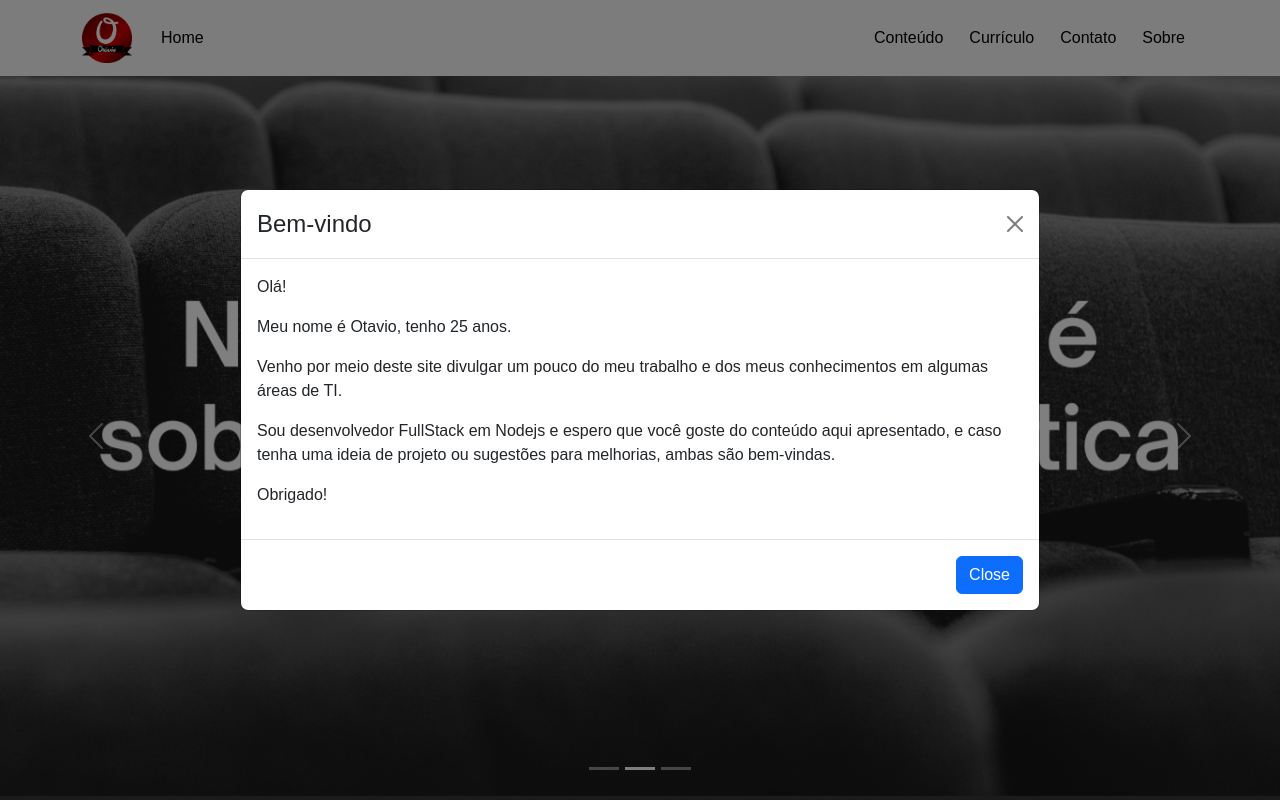
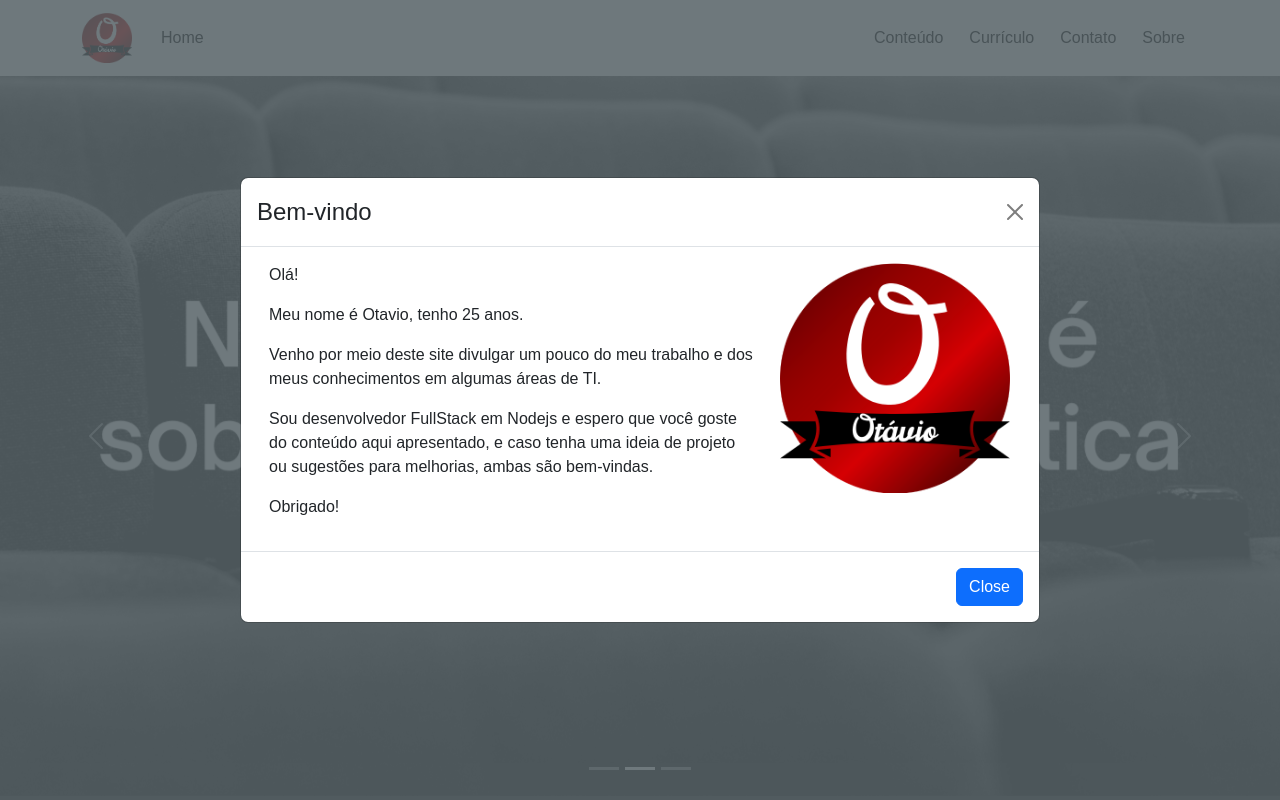
Before and after one commit to otavio25/my-blog, a React (Create React App) app in the folder src/frontend/: page / in a window 1280 px wide. Both pictures are taken after a click on the button "Sobre". Shown: the top 800 px of the page. Built offline with nearby package versions, Linux system fonts and the light colour scheme; no server answers.

Commit message:
alterando estilização do modal

```diff
--- a/src/frontend/src/components/layouts/Header.js
+++ b/src/frontend/src/components/layouts/Header.js
@@ -1,6 +1,7 @@
 import React, {useState} from 'react';
-import { Container, Navbar, Nav, Button, Modal } from 'react-bootstrap';
+import { Container, Navbar, Nav, Button, Modal, Row, Col, Image } from 'react-bootstrap';
 import Logo from '../img/logo.png'
+import './styles.css'
 
 function Header(){
     const [show, setShow] = useState(false);
@@ -31,16 +32,25 @@ function Header(){
                     </Container>
                 </Navbar>
 
-                <Modal show={show} onHide={handleClose} centered size="lg">
+                <Modal show={show} onHide={handleClose} centered size="lg" className='customOverlay'>
                     <Modal.Header closeButton>
                         <Modal.Title>Bem-vindo</Modal.Title>
                     </Modal.Header>
                     <Modal.Body>
+                        <Container>
+                            <Row>
+                                <Col xs={12} md={8}>
                                     <p>Olá!</p>
                                     <p>Meu nome é Otavio, tenho 25 anos.</p>
                                     <p>Venho por meio deste site divulgar um pouco do meu trabalho e dos meus conhecimentos em algumas áreas de TI.</p>
                                     <p>Sou desenvolvedor FullStack em Nodejs e espero que você goste do conteúdo aqui apresentado, e caso tenha uma ideia de projeto ou sugestões para melhorias, ambas são bem-vindas.</p>
                                     <p>Obrigado!</p>
+                                </Col>
+                                <Col xs={6} md={4}>
+                                    <Image src={Logo} width={230} height={230}/>
+                                </Col>
+                            </Row>
+                        </Container>
                     </Modal.Body>
                     <Modal.Footer>
                         <Button variant="primary" onClick={handleClose}>
@@ -69,16 +79,25 @@ function Header(){
                     </Container>
                 </Navbar>
 
-                <Modal show={show} onHide={handleClose} centered size="lg">
+                <Modal show={show} onHide={handleClose} centered size="lg" className='customOverlay'>
                     <Modal.Header closeButton>
                         <Modal.Title>Bem-vindo</Modal.Title>
                     </Modal.Header>
                     <Modal.Body>
+                        <Container>
+                            <Row>
+                                <Col xs={12} md={8}>
                                     <p>Olá!</p>
                                     <p>Meu nome é Otavio, tenho 25 anos.</p>
                                     <p>Venho por meio deste site divulgar um pouco do meu trabalho e dos meus conhecimentos em algumas áreas de TI.</p>
                                     <p>Sou desenvolvedor FullStack em Nodejs e espero que você goste do conteúdo aqui apresentado, e caso tenha uma ideia de projeto ou sugestões para melhorias, ambas são bem-vindas.</p>
                                     <p>Obrigado!</p>
+                                </Col>
+                                <Col xs={6} md={4}>
+                                    <Image src={Logo} width={230} height={230}/>
+                                </Col>
+                            </Row>
+                        </Container>
                     </Modal.Body>
                     <Modal.Footer>
                         <Button variant="primary" onClick={handleClose}>
--- /dev/null
+++ b/src/frontend/src/components/layouts/styles.css
@@ -0,0 +1,3 @@
+.customOverlay {
+    background: rgba(105, 119, 124, 0.7);
+}
```
Lines whose indentation alone changed are shown as unchanged.
